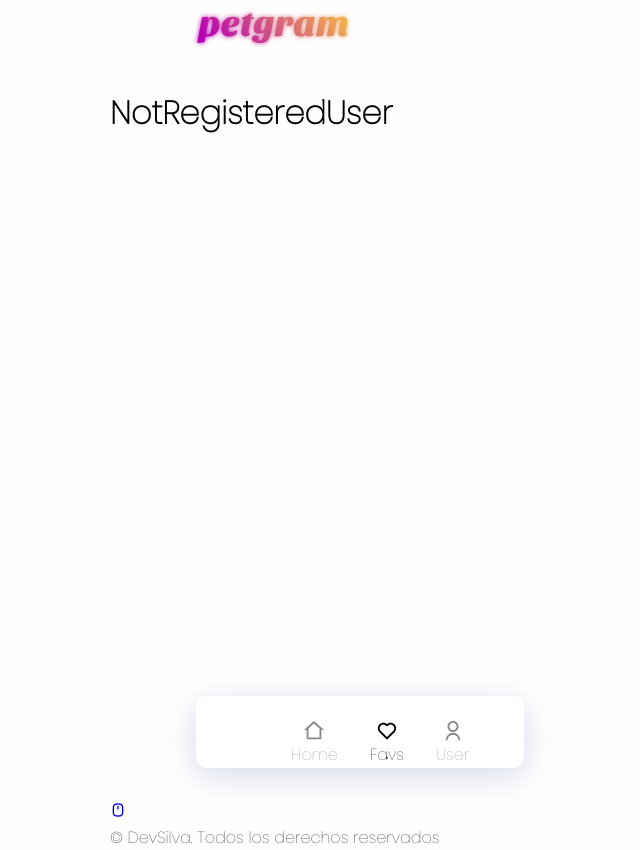
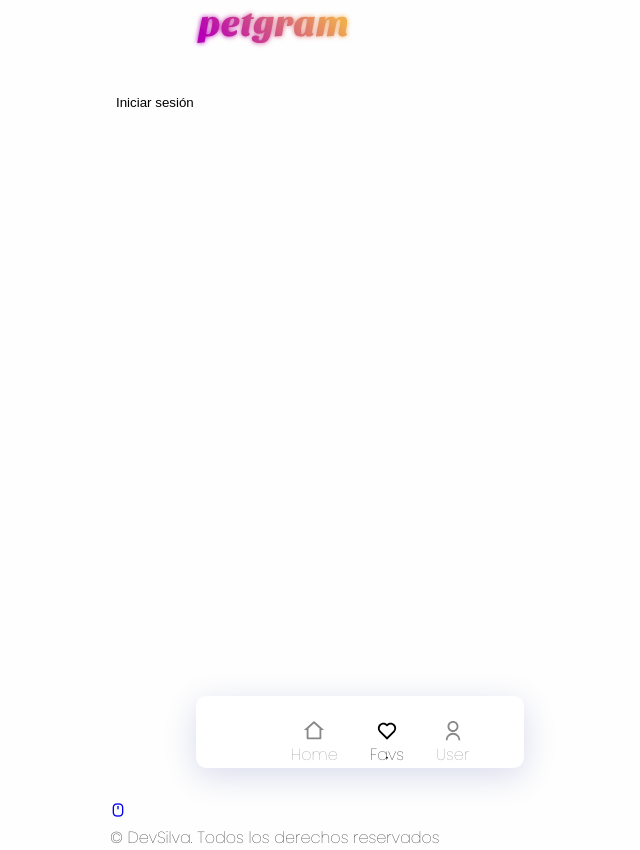
Before and after one commit to daviardev/Petgram, a React app: page /favs in a window 1280 px wide. Shown: the whole page, without its empty margins (280-920 px from the left). Built offline with nearby package versions, Linux system fonts and the light colour scheme.

Commit message:
Agregando botón para que el usuario pueda conectarse, creando archivo Context y aprendiendo React.Context

```diff
--- a/src/App.js
+++ b/src/App.js
@@ -1,4 +1,5 @@
 import React from "react";
+import Context from "./Context";
 import { Router } from "@reach/router";
 import { GlobalStyle } from "./styles/GlobalStyles";
 import { Logo } from './components/Logo'
@@ -11,11 +12,6 @@
 
 import { NavBar } from "./components/Navbar";
 
-const UserLogged = ({ children }) => {
-//En caso sea true, dejará entrar a Favs y User sí no, no dejará entrar y pedirá registro de usuario
-    return children({ isAuth: false })
-}
-
 export const App = () => {
     return (
     <div>
@@ -26,7 +22,7 @@
             <Home path='/pet/:id' />
             <Detail path='/detail/:detailID' />
         </Router>
-            <UserLogged>
+            <Context.Consumer>
                 {
                     ({ isAuth }) =>
                         isAuth
@@ -40,7 +36,7 @@
                             <NotRegisteredUser path='/user' />
                         </Router>
                 }
-            </UserLogged>
+            </Context.Consumer>
         <NavBar />
     </div>
     )
--- /dev/null
+++ b/src/Context.js
@@ -0,0 +1,24 @@
+import React, { createContext, useState } from 'react'
+const Context = createContext()
+
+const Provider = ({ children }) => {
+//En caso sea true, dejará entrar a Favs y User sí no, no dejará entrar y pedirá registro de usuario
+    const [isAuth, setIsAuth] = useState(false)
+
+    const value = {
+        isAuth,
+        activateAuth: () => {
+            setIsAuth(true)
+        }
+    }
+
+    return (
+        <Context.Provider value={value}>
+            {children}
+        </Context.Provider>
+    )
+}
+export default {
+    Provider,
+    Consumer: Context.Consumer
+}
--- a/src/index.js
+++ b/src/index.js
@@ -3,6 +3,7 @@
 import { ApolloClient, InMemoryCache, ApolloProvider, ApolloLink, from, HttpLink } from "@apollo/client";
 import { onError } from "@apollo/client/link/error";
 import { App } from './App'
+import Context from './Context';
 
 const authMiddleware = new ApolloLink((operation, forward) => {
     const token = window.sessionStorage.getItem("token");
@@ -35,6 +36,9 @@
   })
 
 ReactDOM.render(
+<Context.Provider>
 <ApolloProvider client={client}>
     <App />
-</ApolloProvider>, document.getElementById('app'))
+</ApolloProvider>
+</Context.Provider>,
+document.getElementById('app'))
--- a/src/pages/NotRegisteredUser.js
+++ b/src/pages/NotRegisteredUser.js
@@ -1,5 +1,16 @@
 import React from 'react'
+import Context from '../Context'
 
 export const NotRegisteredUser = () => (
-    <h1>NotRegisteredUser</h1>
+    <Context.Consumer>
+        {
+            ({ activateAuth }) => {
+                return (
+                    <form onSubmit={activateAuth}>
+                        <button>Iniciar sesión</button>
+                    </form>
+                )
+            }
+        }
+    </Context.Consumer>
 )
```
